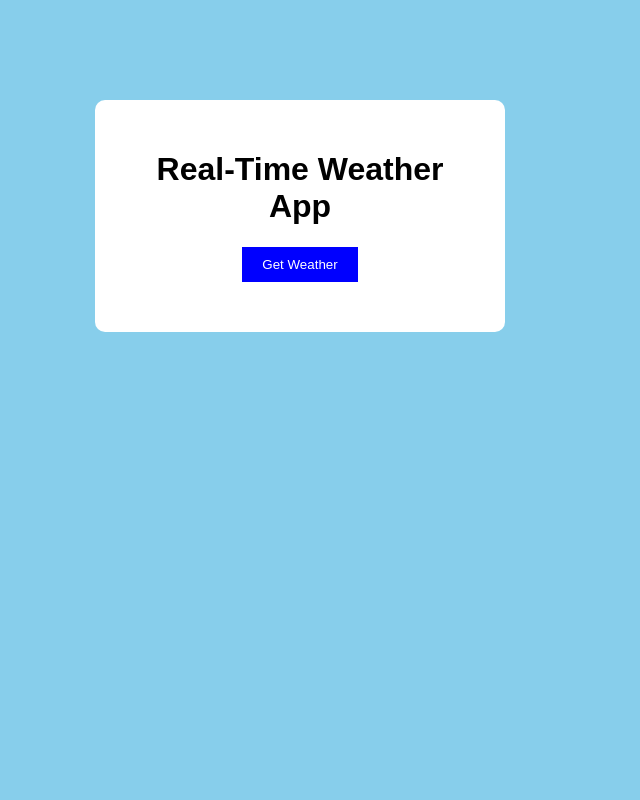
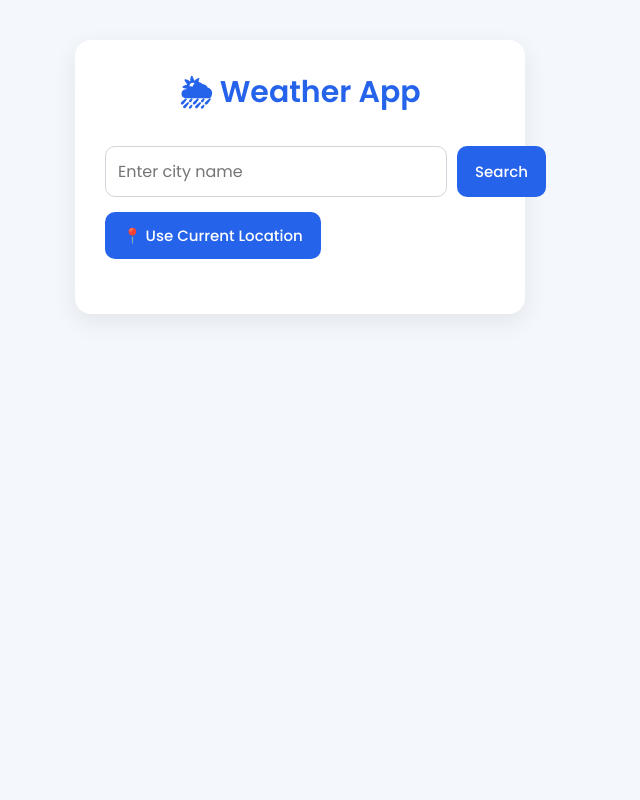
Before and after one commit to sahildatkhile25/weather-app, a Flask app: page / in a window 1280 px wide. Shown: the whole page, without its empty margins (340-980 px from the left). Run offline with Flask 3, Linux system fonts and the light colour scheme.

Commit message:
Updated weather app UI and features

```diff
--- a/app.py
+++ b/app.py
@@ -3,31 +3,47 @@ import requests
 
 app = Flask(__name__)
 
-API_KEY = "8b6ce940b9fa3800bc95974157799360"
+API_KEY = "ce4f3b0c44687c73e6e77841760a91f1"
 
-@app.route('/')
+
+@app.route("/")
 def home():
-    return render_template('index.html')
+    return render_template("index.html")
 
-@app.route('/weather')
-def get_weather():
-    lat = request.args.get('lat')
-    lon = request.args.get('lon')
 
-    url = f"https://api.openweathermap.org/data/2.5/weather?lat={lat}&lon={lon}&appid={API_KEY}&units=metric"
+@app.route("/weather")
+def weather():
+    city = request.args.get("city")
+    lat = request.args.get("lat")
+    lon = request.args.get("lon")
+
+    if city:
+        url = f"https://api.openweathermap.org/data/2.5/weather?q={city}&appid={API_KEY}&units=metric"
+    elif lat and lon:
+        url = f"https://api.openweathermap.org/data/2.5/weather?lat={lat}&lon={lon}&appid={API_KEY}&units=metric"
+    else:
+        return jsonify({"error": "No location provided"})
 
     response = requests.get(url)
     data = response.json()
 
-    weather = {
+    if response.status_code != 200:
+        return jsonify({"error": data.get("message", "Unable to fetch weather")})
+
+    weather_data = {
         "city": data["name"],
+        "country": data["sys"]["country"],
         "temperature": data["main"]["temp"],
-        "description": data["weather"][0]["description"],
+        "feels_like": data["main"]["feels_like"],
         "humidity": data["main"]["humidity"],
-        "wind": data["wind"]["speed"]
+        "pressure": data["main"]["pressure"],
+        "wind": data["wind"]["speed"],
+        "description": data["weather"][0]["description"].title(),
+        "icon": data["weather"][0]["icon"]
     }
 
-    return jsonify(weather)
+    return jsonify(weather_data)
 
-if __name__ == '__main__':
+
+if __name__ == "__main__":
     app.run(debug=True)
--- a/static/style.css
+++ b/static/style.css
@@ -1,30 +1,166 @@
-body {
-    font-family: Arial, sans-serif;
-    background: #87ceeb;
-    text-align: center;
-    margin-top: 100px;
+@import url('https://fonts.googleapis.com/css2?family=Poppins:wght@300;400;500;600;700&display=swap');
+
+*{
+    margin:0;
+    padding:0;
+    box-sizing:border-box;
+    font-family:'Poppins',sans-serif;
 }
 
-.container {
-    background: white;
-    width: 350px;
-    margin: auto;
-    padding: 30px;
-    border-radius: 10px;
+body{
+    background:#f4f7fb;
+    color:#333;
+    min-height:100vh;
+    padding:40px 20px;
+    overflow-y:auto;
+    display:flex;
+    justify-content:center;
+    align-items:flex-start;
 }
 
-button {
-    padding: 10px 20px;
-    background: blue;
-    color: white;
-    border: none;
-    cursor: pointer;
+.container{
+    width:100%;
+    max-width:450px;
+    background:#ffffff;
+    border-radius:16px;
+    padding:30px;
+    box-shadow:0 8px 25px rgba(0,0,0,0.08);
+    margin-bottom:40px;
 }
 
-button:hover {
-    background: darkblue;
+h1{
+    text-align:center;
+    color:#2563eb;
+    margin-bottom:25px;
+    font-size:30px;
+    font-weight:600;
 }
 
-#weather-result {
-    margin-top: 20px;
+.search-box{
+    display:flex;
+    gap:10px;
+    margin-bottom:15px;
 }
+
+input{
+    flex:1;
+    padding:12px;
+    border:1px solid #d1d5db;
+    border-radius:10px;
+    font-size:16px;
+    outline:none;
+    transition:.3s;
+}
+
+input:focus{
+    border-color:#2563eb;
+}
+
+button{
+    padding:12px 18px;
+    border:none;
+    border-radius:10px;
+    background:#2563eb;
+    color:white;
+    cursor:pointer;
+    font-size:15px;
+    font-weight:500;
+    transition:.3s;
+}
+
+button:hover{
+    background:#1d4ed8;
+}
+
+button:active{
+    transform:scale(.98);
+}
+
+#loading{
+    margin:20px 0;
+    text-align:center;
+    color:#2563eb;
+    font-weight:600;
+}
+
+#weather-result{
+    margin-top:25px;
+    text-align:center;
+}
+
+#weather-result img{
+    width:90px;
+    margin:10px 0;
+}
+
+#weather-result h2{
+    color:#2563eb;
+    margin-bottom:10px;
+    font-size:26px;
+}
+
+#weather-result h1{
+    color:#222;
+    font-size:55px;
+    margin:10px 0;
+}
+
+#weather-result p{
+    font-size:16px;
+    margin:8px 0;
+    color:#555;
+}
+
+.weather-card{
+    margin-top:20px;
+    background:#f8fafc;
+    border-radius:12px;
+    padding:18px;
+    text-align:left;
+}
+
+.weather-card p{
+    display:flex;
+    justify-content:space-between;
+    margin:10px 0;
+}
+
+hr{
+    border:none;
+    border-top:1px solid #e5e7eb;
+    margin:20px 0;
+}
+
+::-webkit-scrollbar{
+    width:8px;
+}
+
+::-webkit-scrollbar-thumb{
+    background:#2563eb;
+    border-radius:10px;
+}
+
+::-webkit-scrollbar-track{
+    background:#e5e7eb;
+}
+
+@media(max-width:600px){
+
+.container{
+    width:100%;
+    padding:20px;
+}
+
+.search-box{
+    flex-direction:column;
+}
+
+button{
+    width:100%;
+}
+
+#weather-result h1{
+    font-size:45px;
+}
+
+}
--- a/templates/index.html
+++ b/templates/index.html
@@ -1,46 +1,172 @@
 <!DOCTYPE html>
-<html>
+<html lang="en">
 <head>
+<meta charset="UTF-8">
+<meta name="viewport" content="width=device-width, initial-scale=1.0">
 <title>Weather App</title>
+
 <link rel="stylesheet" href="{{ url_for('static', filename='style.css') }}">
 </head>
+
 <body>
 
 <div class="container">
-        <h1>Real-Time Weather App</h1>
 
-        <button onclick="getLocation()">Get Weather</button>
+    <h1>🌦 Weather App</h1>
+
+    <div class="search-box">
+
+        <input
+            type="text"
+            id="city"
+            placeholder="Enter city name"
+        >
+
+        <button onclick="searchWeather()">
+            Search
+        </button>
+
+    </div>
+
+    <button onclick="currentLocation()">
+        📍 Use Current Location
+    </button>
+
+    <div id="loading"></div>
 
     <div id="weather-result"></div>
+
 </div>
 
 <script>
 
-function getLocation() {
-    if (navigator.geolocation) {
-        navigator.geolocation.getCurrentPosition(showPosition);
-    } else {
-        alert("Geolocation not supported");
-    }
+const cityInput=document.getElementById("city");
+
+cityInput.addEventListener("keypress",function(e){
+
+if(e.key==="Enter"){
+searchWeather();
 }
 
-function showPosition(position) {
+});
 
-    const lat = position.coords.latitude;
-    const lon = position.coords.longitude;
+function showLoading(){
+
+document.getElementById("loading").innerHTML="<h3>Loading...</h3>";
+document.getElementById("weather-result").innerHTML="";
+
+}
+
+function hideLoading(){
+
+document.getElementById("loading").innerHTML="";
+
+}
+
+function displayWeather(data){
+
+hideLoading();
+
+if(data.error){
+
+document.getElementById("weather-result").innerHTML=`<h3>${data.error}</h3>`;
+return;
+
+}
+
+document.getElementById("weather-result").innerHTML=`
+
+<h2>${data.city}, ${data.country}</h2>
+
+<img src="https://openweathermap.org/img/wn/${data.icon}@2x.png">
+
+<h1>${data.temperature} °C</h1>
+
+<p>${data.description}</p>
+
+<hr>
+
+<p><b>Feels Like:</b> ${data.feels_like} °C</p>
+
+<p><b>Humidity:</b> ${data.humidity}%</p>
+
+<p><b>Pressure:</b> ${data.pressure} hPa</p>
+
+<p><b>Wind Speed:</b> ${data.wind} m/s</p>
+
+`;
+
+}
+
+function searchWeather(){
+
+let city=cityInput.value.trim();
+
+if(city===""){
+
+alert("Enter a city name");
+return;
+
+}
+
+showLoading();
+
+fetch(`/weather?city=${city}`)
+
+.then(res=>res.json())
+
+.then(data=>displayWeather(data))
+
+.catch(()=>{
+
+hideLoading();
+
+document.getElementById("weather-result").innerHTML="<h3>Something went wrong.</h3>";
+
+});
+
+}
+
+function currentLocation(){
+
+if(!navigator.geolocation){
+
+alert("Geolocation is not supported.");
+return;
+
+}
+
+showLoading();
+
+navigator.geolocation.getCurrentPosition(function(position){
+
+let lat=position.coords.latitude;
+let lon=position.coords.longitude;
 
 fetch(`/weather?lat=${lat}&lon=${lon}`)
-    .then(response => response.json())
-    .then(data => {
 
-        document.getElementById("weather-result").innerHTML = `
-            <h2>${data.city}</h2>
-            <p>Temperature: ${data.temperature} °C</p>
-            <p>Weather: ${data.description}</p>
-            <p>Humidity: ${data.humidity}%</p>
-            <p>Wind Speed: ${data.wind} m/s</p>
-        `;
+.then(res=>res.json())
+
+.then(data=>displayWeather(data))
+
+.catch(()=>{
+
+hideLoading();
+
+document.getElementById("weather-result").innerHTML="<h3>Unable to fetch weather.</h3>";
+
 });
+
+},
+
+function(){
+
+hideLoading();
+
+alert("Location permission denied.");
+
+});
+
 }
 
 </script>
```
Also changed, not shown: README.md (deleted). Lines whose indentation alone changed are shown as unchanged.
